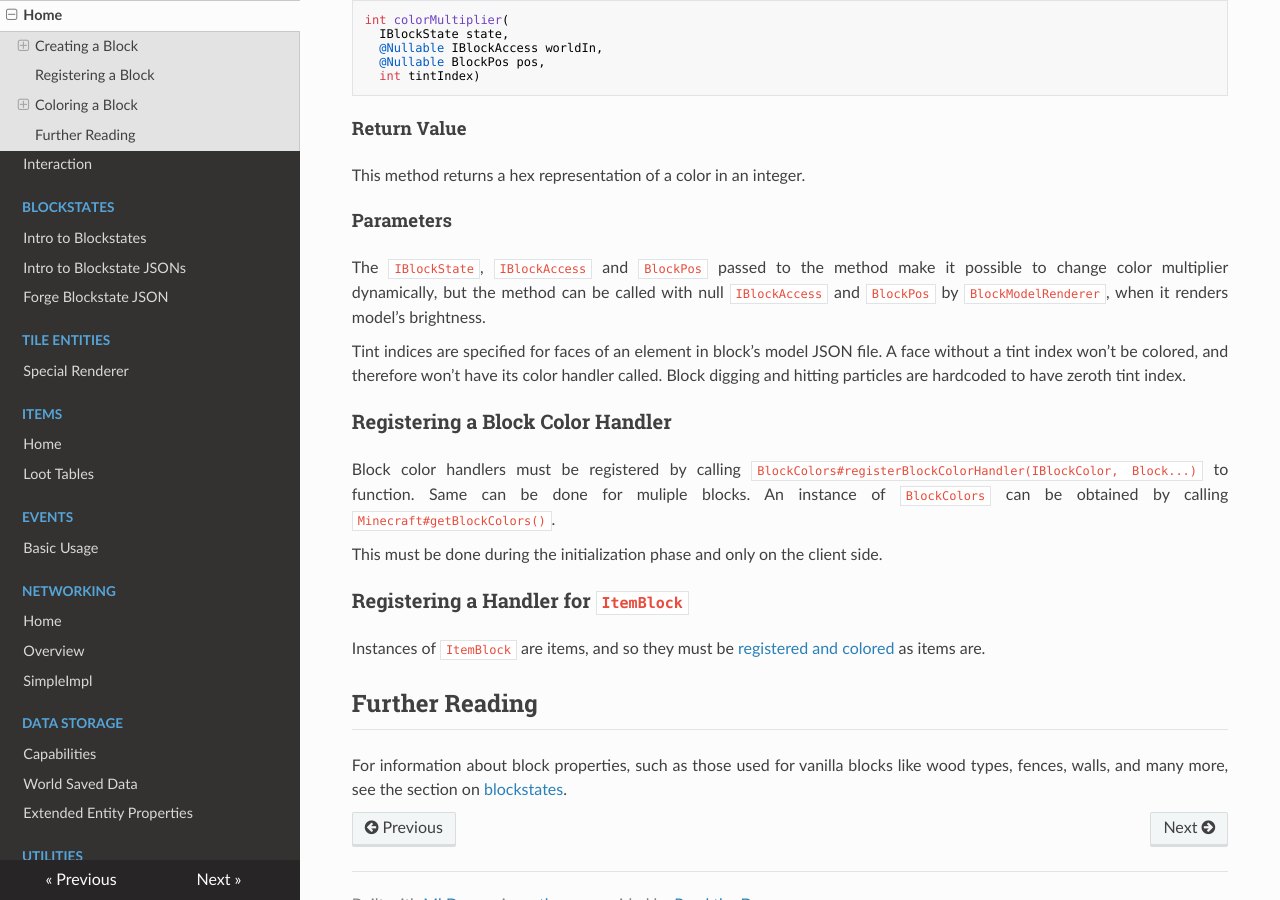
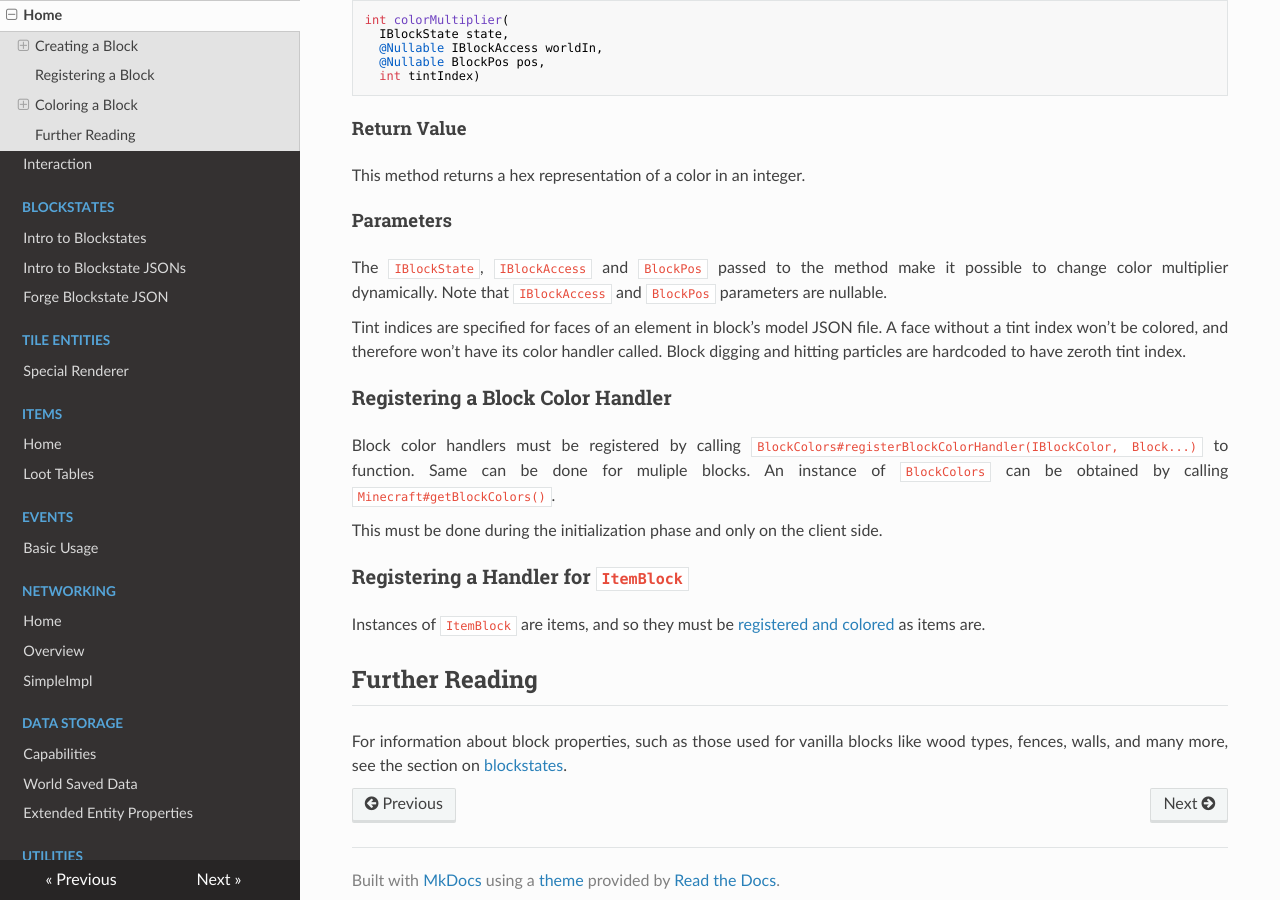
Before and after one commit to MinecraftForge/Documentation, an MkDocs documentation site: the page built from docs/blocks/blocks.md, in a window 1280 px wide and 900 px high, scrolled down 1851 px. Built offline with MkDocs 1.6.1, drawn with Linux system fonts in a browser that asks for light colours; nearby versions of some CDN libraries; old or Windows-style settings are respelled for this version of MkDocs.

Commit message:
Update Blocks

```diff
--- a/docs/blocks/blocks.md
+++ b/docs/blocks/blocks.md
@@ -58,7 +58,7 @@ This method returns a hex representation of a color in an integer.
 
 #### Parameters
 
-The `IBlockState`, `IBlockAccess` and `BlockPos` passed to the method make it possible to change color multiplier dynamically, but the method can be called with null `IBlockAccess` and `BlockPos` by `BlockModelRenderer`, when it renders model's brightness.
+The `IBlockState`, `IBlockAccess` and `BlockPos` passed to the method make it possible to change color multiplier dynamically. Note that `IBlockAccess` and `BlockPos` parameters are nullable.
 
 Tint indices are specified for faces of an element in block's model JSON file. A face without a tint index won't be colored, and therefore won't have its color handler called. Block digging and hitting particles are hardcoded to have zeroth tint index.
 
```
